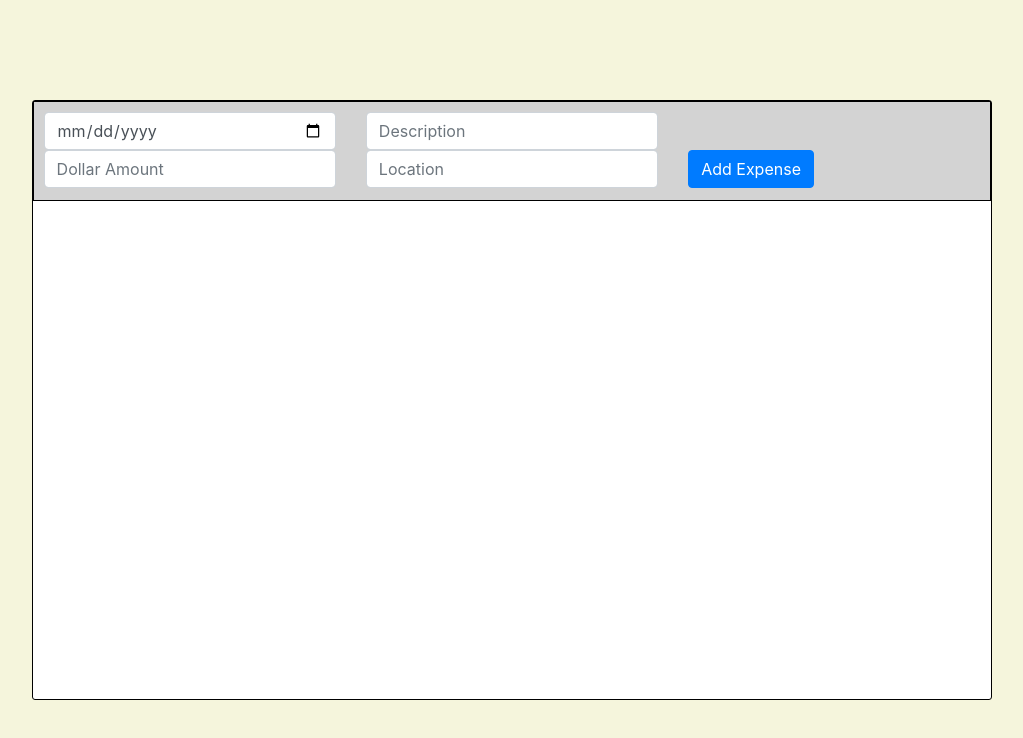
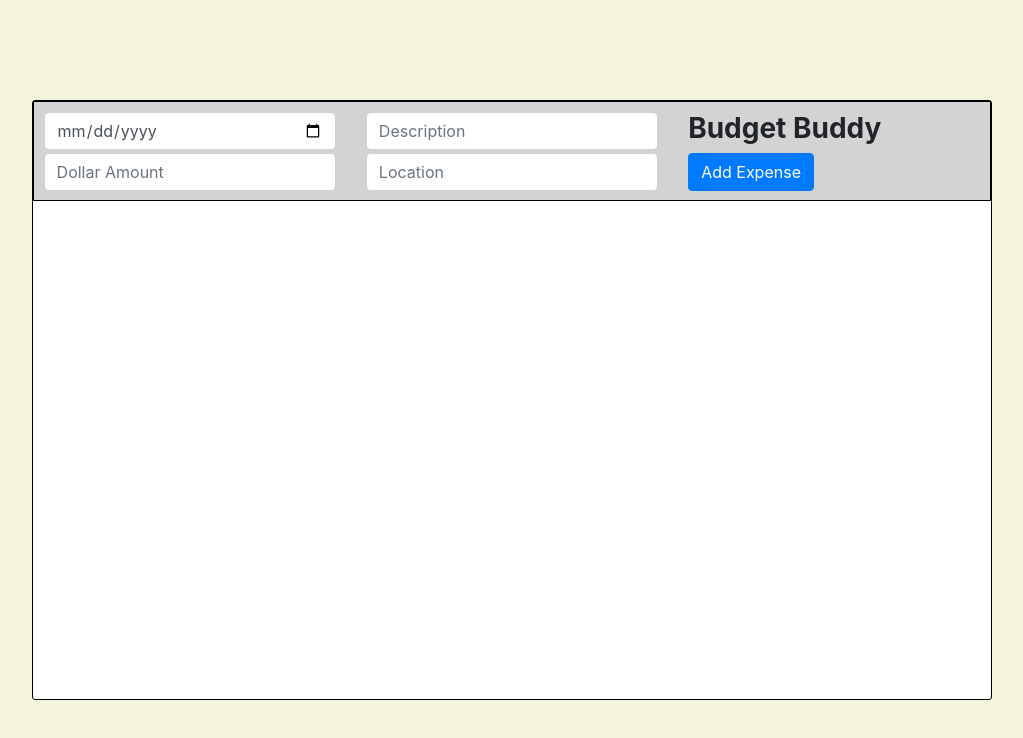
Before and after one commit to duongand/budget-buddy, a React (Create React App) app: page / in a window 1280 px wide. Shown: the top 738 px of the page, without its empty margins (128-1151 px from the left). Built offline with nearby package versions, Linux system fonts and the light colour scheme.

Commit message:
Delete expenses

```diff
--- a/public/index.html
+++ b/public/index.html
@@ -3,7 +3,7 @@
   <head>
     <meta charset="utf-8" />
     <meta name="viewport" content="width=device-width, initial-scale=1" />
-    <title>Responsible Spending</title>
+    <title>Budget Buddy</title>
   </head>
   <body>
     <noscript>You need to enable JavaScript to run this app.</noscript>
--- a/src/App.js
+++ b/src/App.js
@@ -1,6 +1,7 @@
 import React, { useState } from "react";
 import ExpenseHeader from "./components/ExpenseHeader";
 import ExpenseTable from "./components/ExpenseTable";
+import expenseData from "./expenseData";
 
 function App() {
 	const [formData, setFormData] = useState({
@@ -11,7 +12,7 @@ function App() {
 	});
 
 	function updateFields(event) {
-		const {name, value} = event.target;
+		const { name, value } = event.target;
 
 		setFormData(prevFormData => ({
 			...prevFormData,
@@ -34,10 +35,20 @@ function App() {
 		});
 	};
 
+	function removeExpense(date, location) {
+		setAddedExpenses(prevAddedExpenses => {
+			return prevAddedExpenses.filter(expense => expense.date !== date && expense.location !== location);
+		});
+	};
+
 	return (
 		<div className="content-wrap">
-			<ExpenseHeader formData={formData} onChange={updateFields} onSubmit={addExpense} />
-			{addedExpenses.length > 0 && <ExpenseTable addedExpenses={addedExpenses} />}
+			<ExpenseHeader
+				formData={formData}
+				onChange={updateFields}
+				onSubmit={addExpense}
+			/>
+			{addedExpenses.length > 0 && <ExpenseTable addedExpenses={addedExpenses} deleteExpense={removeExpense} />}
 		</div>
 	);
 }
--- a/src/components/ExpenseHeader.js
+++ b/src/components/ExpenseHeader.js
@@ -9,7 +9,7 @@ function ExpenseHeader(props) {
     function handleSubmit(event) {
         event.preventDefault();
         props.onSubmit();
-        console.log('Form submitted');
+        console.log('Expense submitted');
     };
 
     return (
@@ -37,6 +37,9 @@ function ExpenseHeader(props) {
                                 value={props.formData.description}
                             />
                         </Form.Group>
+                    </Col>
+                    <Col xs lg="4">
+                        <h3 className="header--title">Budget Buddy</h3>
                     </Col>
                 </Row>
                 <Row>
--- a/src/components/ExpenseTable.js
+++ b/src/components/ExpenseTable.js
@@ -1,13 +1,20 @@
 import React from "react";
-import { Table } from "react-bootstrap";
+import { Table, Button } from "react-bootstrap";
 
 function ExpenseTable(props) {
+    function removeExpense(rowDate, rowInformation) {
+        props.deleteExpense(rowDate, rowInformation);
+    };
+
     const expenseRows = props.addedExpenses.map(expense => (
         <tr>
             <td>{expense.date}</td>
             <td>{expense.description}</td>
             <td>{expense.amount}</td>
             <td>{expense.location}</td>
+            <td><Button aria-label="Close" onClick={() => {
+                removeExpense(expense.date, expense.location)
+            }}>&times;</Button></td>
         </tr>
     ));
 
@@ -20,6 +27,7 @@ function ExpenseTable(props) {
                         <th>Description</th>
                         <th>Amount</th>
                         <th>Location</th>
+                        <th>Delete</th>
                     </tr>
                 </thead>
                 <tbody>
--- /dev/null
+++ b/src/expenseData.js
@@ -0,0 +1,61 @@
+export default {
+    "success": true,
+    "data": {
+        "expenses": [
+            {
+                "date": "2022-07-14",
+                "description": "Socks",
+                "amount": "7.50",
+                "location": "Academy"
+            },
+            {
+                "date": "2022-07-14",
+                "description": "Socks",
+                "amount": "7.50",
+                "location": "Academy"
+            },
+            {
+                "date": "2022-07-14",
+                "description": "Socks",
+                "amount": "7.50",
+                "location": "Academy"
+            },
+            {
+                "date": "2022-07-14",
+                "description": "Socks",
+                "amount": "7.50",
+                "location": "Academy"
+            },
+            {
+                "date": "2022-07-14",
+                "description": "Socks",
+                "amount": "7.50",
+                "location": "Academy"
+            },
+            {
+                "date": "2022-07-14",
+                "description": "Socks",
+                "amount": "7.50",
+                "location": "Academy"
+            },
+            {
+                "date": "2022-07-14",
+                "description": "Socks",
+                "amount": "7.50",
+                "location": "Academy"
+            },
+            {
+                "date": "2022-07-14",
+                "description": "Socks",
+                "amount": "7.50",
+                "location": "Academy"
+            },
+            {
+                "date": "2022-07-14",
+                "description": "Socks",
+                "amount": "7.50",
+                "location": "Academy"
+            }
+        ]
+    }
+}
--- a/src/style.css
+++ b/src/style.css
@@ -26,6 +26,10 @@ body {
     background-color: lightgray;
 }
 
+.header--title {
+    font-weight: bold;
+}
+
 .table-wrapper {
     height: calc(75vh - 100px);
     overflow: auto;
```
Lines whose indentation alone changed are shown as unchanged.
